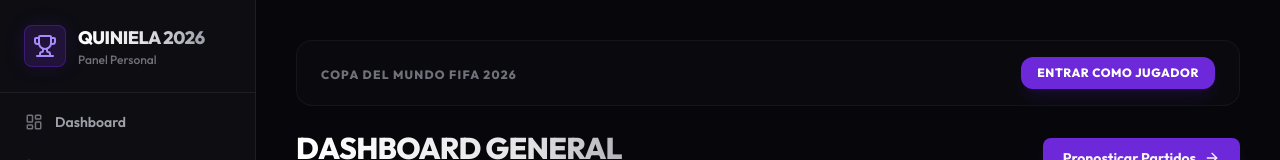
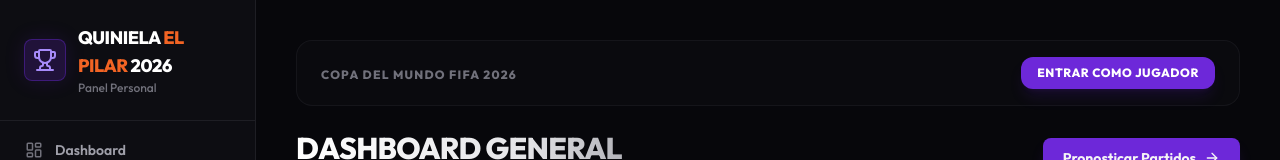
Before and after one commit to davsalas69/quiniela-mundial-2026, a Next.js app: page / in a window 1280 px wide. Shown: the top 160 px of the page. Built offline with nearby package versions, Linux system fonts and the light colour scheme; no server answers; the database is empty.

Commit message:
style: update quiniela branding

```diff
--- a/src/app/components/Header.tsx
+++ b/src/app/components/Header.tsx
@@ -54,7 +54,9 @@
           </div>
           <div>
             <h1 className="md:hidden font-black text-sm tracking-widest text-white uppercase">
-              Quiniela 2026
+              <span>Quiniela </span>
+              <span className="text-[#F26424]">El Pilar</span>
+              <span> 2026</span>
             </h1>
             <span className="hidden md:inline-block text-xs font-extrabold uppercase tracking-widest text-zinc-500">
               Copa del Mundo FIFA 2026
--- a/src/app/layout.tsx
+++ b/src/app/layout.tsx
@@ -120,8 +120,10 @@
                     <Trophy className="h-6 w-6" />
                   </div>
                   <div>
-                    <h1 className="font-extrabold text-lg tracking-tight bg-gradient-to-r from-white via-zinc-200 to-zinc-400 bg-clip-text text-transparent">
-                      QUINIELA 2026
+                    <h1 className="font-extrabold text-lg tracking-tight text-white">
+                      <span>QUINIELA </span>
+                      <span className="text-[#F26424]">EL PILAR</span>
+                      <span> 2026</span>
                     </h1>
                     <p className="text-xs text-zinc-500 font-medium">Panel Personal</p>
                   </div>
```
